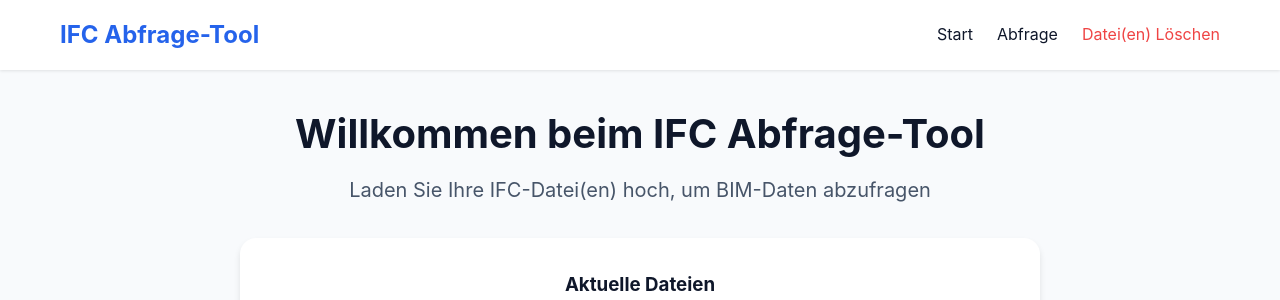
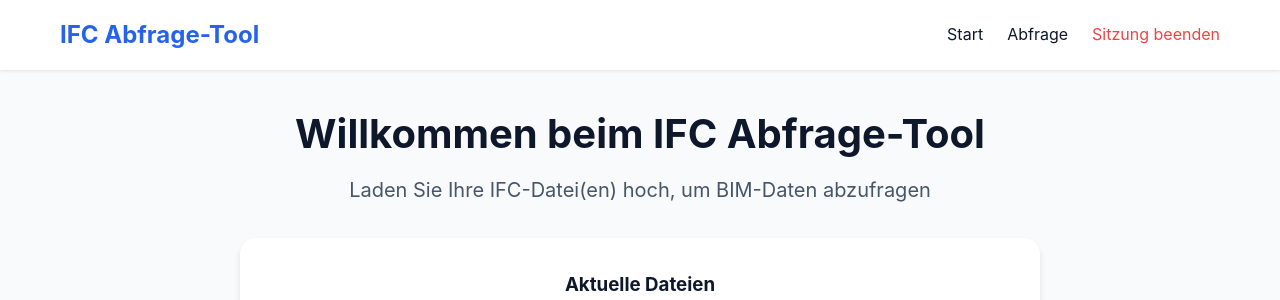
Before and after one commit to dennisjonca/open_bim, a Flask app: page / in a window 1280 px wide. Shown: the top 300 px of the page. Run offline with Flask 3, Linux system fonts and the light colour scheme; the visitor is signed in with stand-in values (Sample User, id 1).

Commit message:
Change clear session link text to 'Sitzung beenden'

```diff
--- a/templates/base.html
+++ b/templates/base.html
@@ -15,7 +15,7 @@
                 <li><a href="{{ url_for('index') }}">Start</a></li>
                 {% if session.get('ifc_filenames') or session.get('ifc_filename') %}
                 <li><a href="{{ url_for('query_page') }}">Abfrage</a></li>
-                <li><a href="{{ url_for('clear_session') }}" class="btn-clear">Datei(en) Löschen</a></li>
+                <li><a href="{{ url_for('clear_session') }}" class="btn-clear">Sitzung beenden</a></li>
                 {% endif %}
             </ul>
         </div>
```
